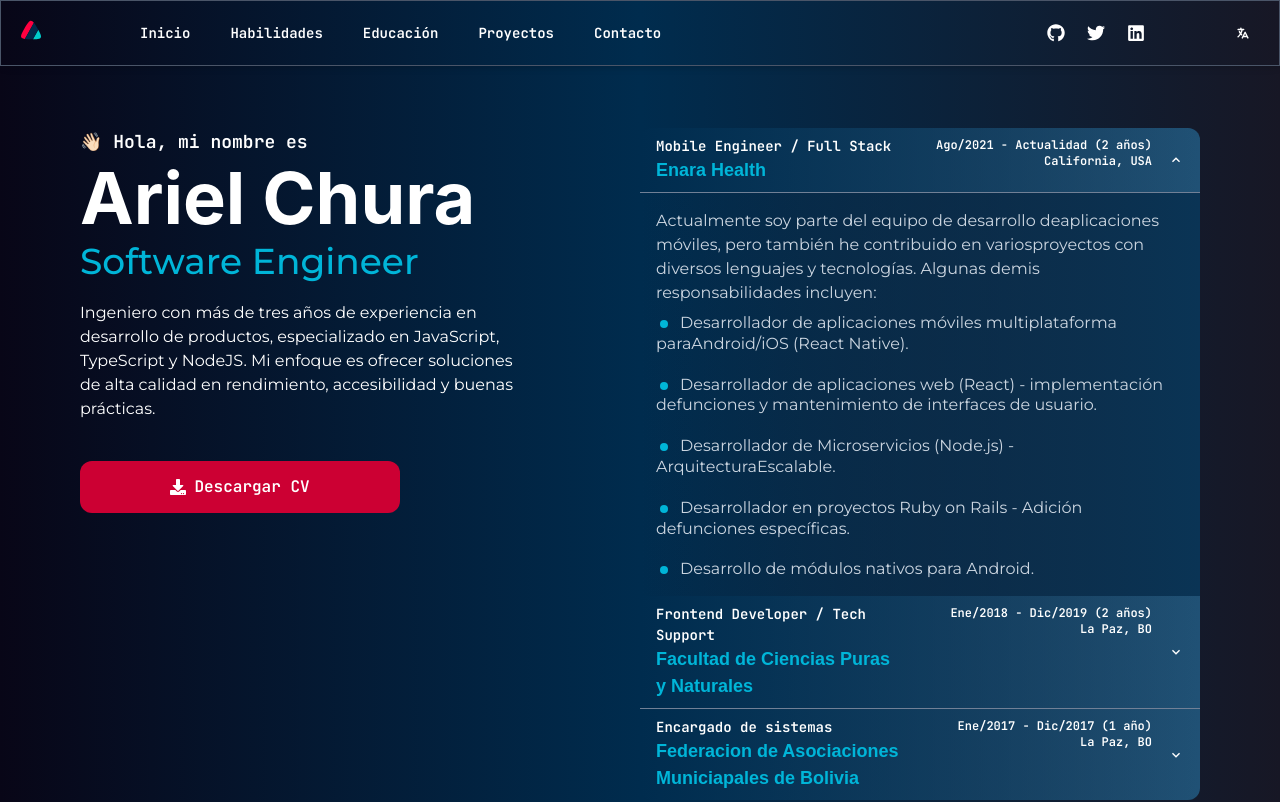
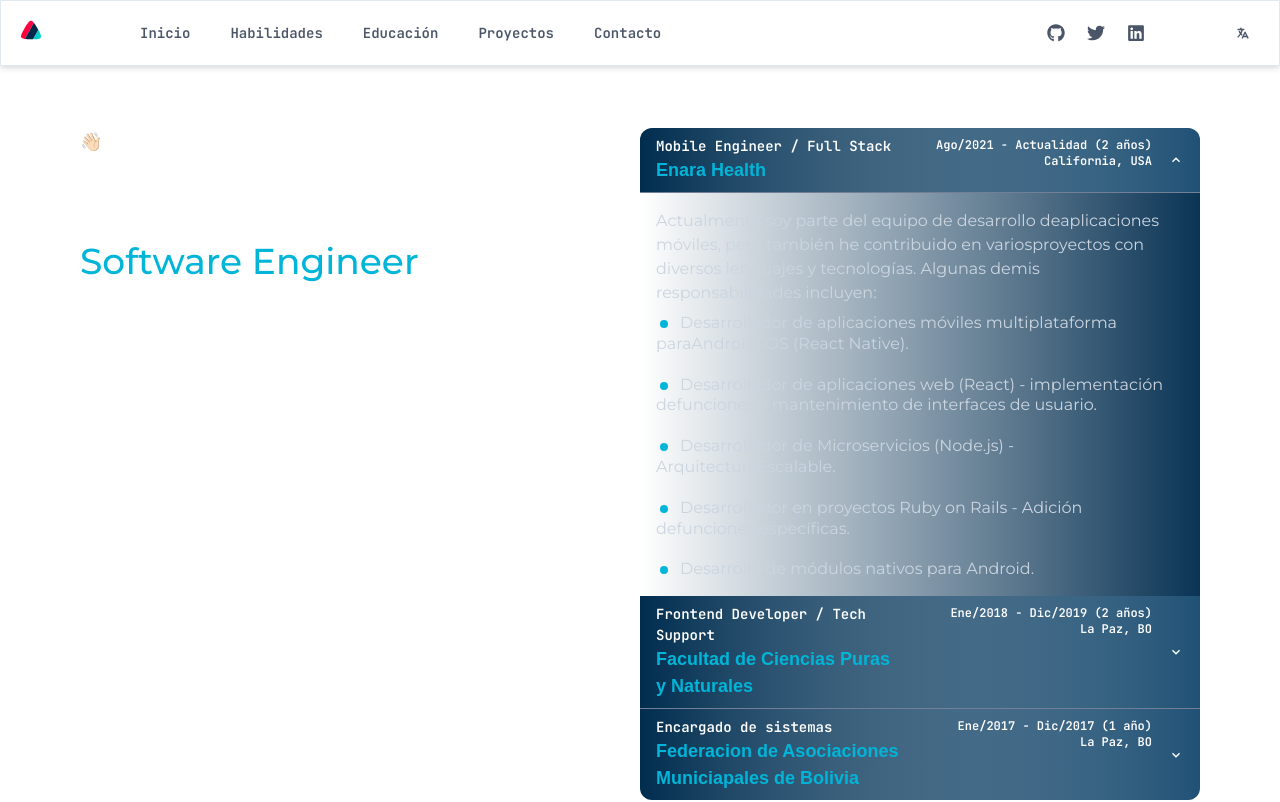
Before and after one commit to arielscc/myf, a Next.js app: page / in a window 1280 px wide. Shown: the top 802 px of the page. Built offline with nearby package versions, Linux system fonts and the light colour scheme; a web font is replaced by a local one.

Commit message:
refactor: update theme with color mode

```diff
--- a/pages/index.js
+++ b/pages/index.js
@@ -1,7 +1,7 @@
-import { Box, useColorMode, useColorModeValue } from '@chakra-ui/react';
+import { Box, useColorModeValue } from '@chakra-ui/react';
 import { useRouter } from 'next/dist/client/router';
 import Head from 'next/head';
-import React, { useEffect } from 'react';
+import React from 'react';
 import { useInView } from 'react-intersection-observer';
 import AppContext from '../context/context';
 import Contact from '../sections/Contact';
@@ -16,19 +16,12 @@
 import es from '../i18n/es';
 
 export default function Home() {
-
-  const { setColorMode } = useColorMode()
-
   const { ref, inView } = useInView({
     threshold: 1,
   });
 
   const router = useRouter();
   const values = router.locale === 'es' ? es : en;
-
-  useEffect(() => {
-    setColorMode("dark")
-  }, [])
 
   return (
     <AppContext.Provider value={values}>
--- a/styles/theme.js
+++ b/styles/theme.js
@@ -19,6 +19,8 @@
     ButtonGroup,
     Link,
   },
+  lColorMode: 'light',
+  useSystemColorMode: false,
 });
 
 export default theme;
```
